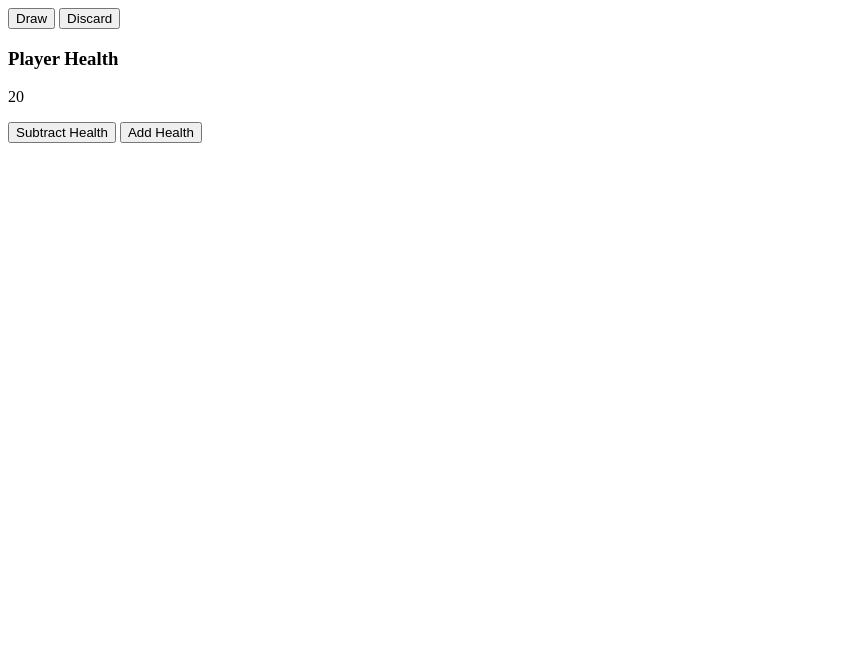
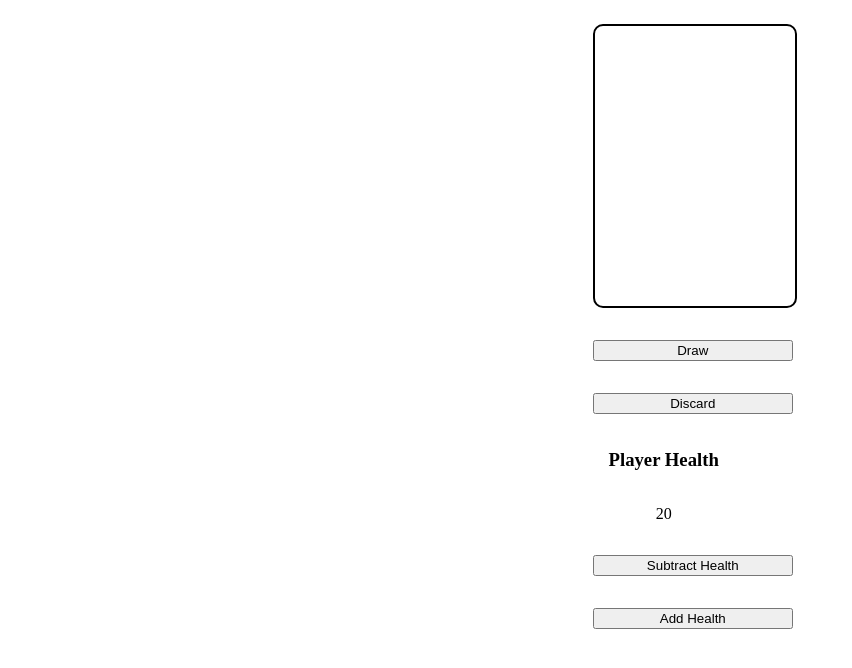
Before and after one commit to Bryonpectol/mtgdeck, a plain HTML site: page html/battle-the-horde.html in a window 1280 px wide. Shown: the whole page, without its empty margins (0-852 px from the left). Drawn offline with Linux system fonts and the light colour scheme.

Commit message:
fixed battle css

```diff
--- a/css/playing.css
+++ b/css/playing.css
@@ -0,0 +1,29 @@
+.container {
+    display: flex;
+    flex-direction: column;
+    justify-content: center;
+    margin-left: 45%;
+}
+
+#deck {
+    border: solid 2px black;
+    border-radius: 10px;
+    width: 25vh;
+    height: 35vh;
+    margin: 2vh;
+}
+
+button {
+    width: 25vh;
+    margin: 2vh;
+}
+
+h3 {
+    text-align: center;
+    margin-right: 75%;
+}
+
+p {
+    text-align: center;
+    margin-right: 75%;
+}
--- a/html/battle-the-horde.html
+++ b/html/battle-the-horde.html
@@ -10,7 +10,15 @@
         <link rel="stylesheet" href="/css/playing.css">
     </head>
     <body>
+        <div class="container">
+        <div id="deck">
 
+        </div>
+
+
+    </div>
+
+    <div class="container">
         <button>Draw</button>
         <button>Discard</button>
 
@@ -19,6 +27,8 @@
 
         <button onclick="Subtract()">Subtract Health</button>
         <button onclick="Add()">Add Health</button>
+    </div>
+
 
         <script src="/js/battle-the-horde.js" type="module"></script>
         <script src="/js/player-health.js"></script>
```
Also changed, not shown: js/battle-the-horde.js (line endings or trailing spaces).
